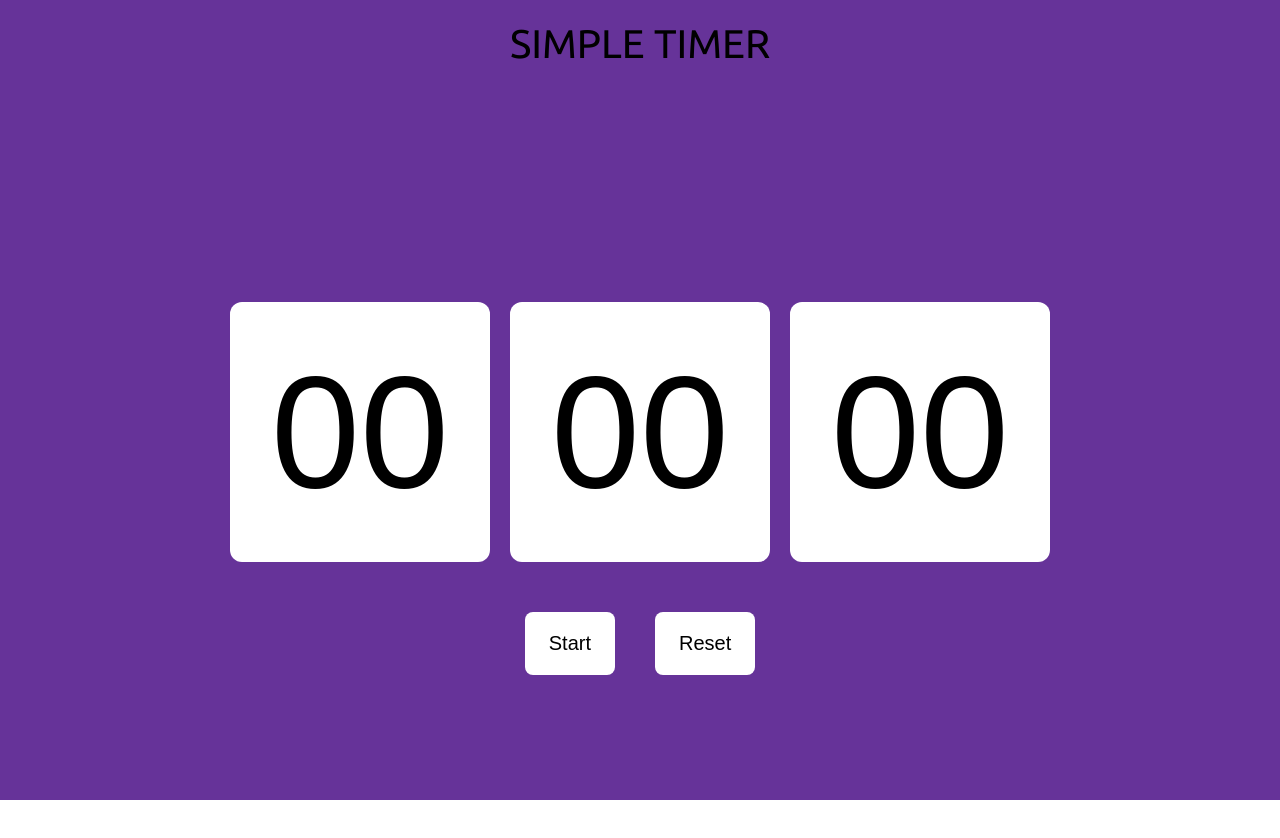
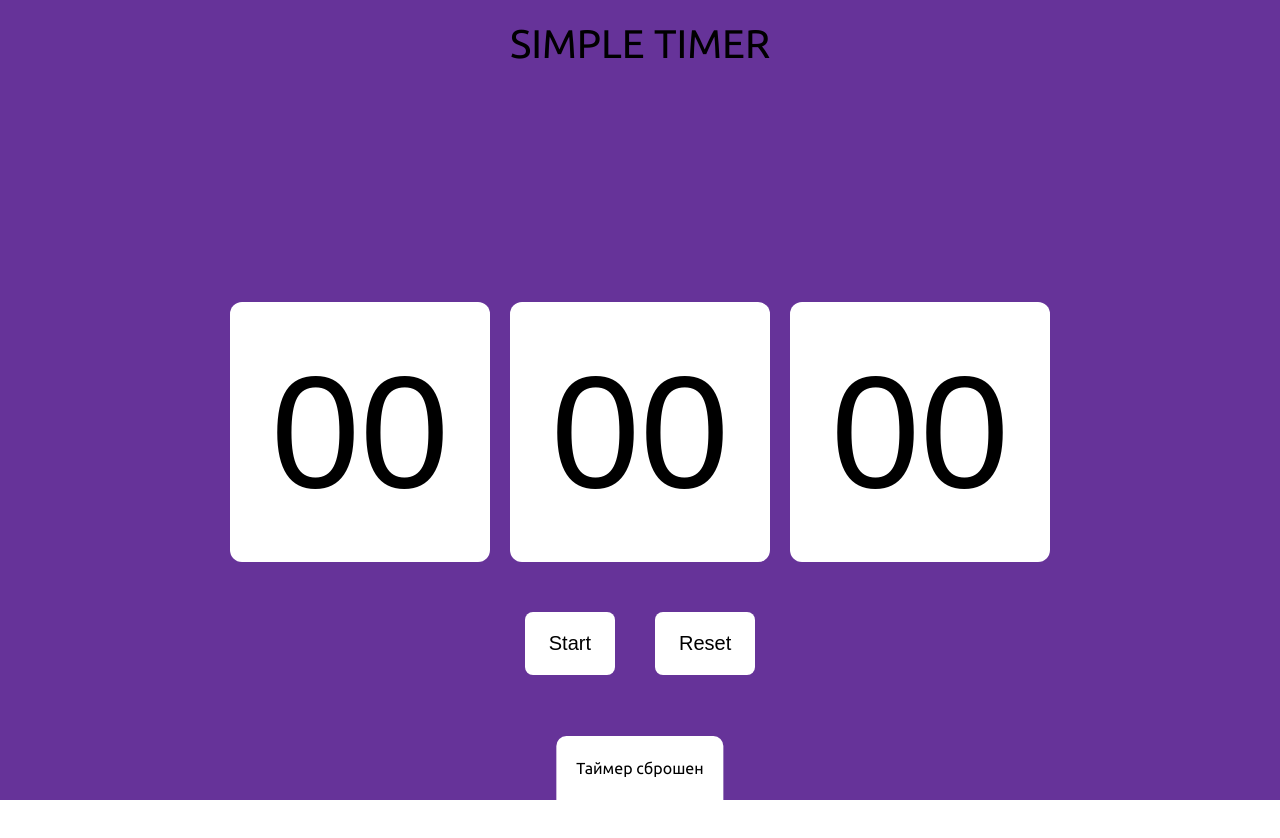
Before and after one commit to Airat-vagapov/timer-react, a React (Vite) app: page / in a window 1280 px wide. Both pictures are taken after a click on the button "Reset". Shown: the top 838 px of the page. Built offline with nearby package versions, Linux system fonts and the light colour scheme.

Commit message:
start modals

```diff
--- a/src/App.jsx
+++ b/src/App.jsx
@@ -1,16 +1,26 @@
+import { useState } from 'react';
 
 import Layer from './components/Layer'
 import Header from './components/Header'
 import Timer from './components/Timer'
+import SmallModal from './components/SmallModal'
 
 
 function App() {
+  const [timerStatus, setTimerStatus] = useState(false);
+
+  function handleChange(value) {
+    setTimerStatus(value);
+  }
 
   return (
     <>
       <Layer>
         <Header />
-        <Timer />
+        <Timer onChange={handleChange} />
+
+        <SmallModal status={timerStatus} />
+
       </Layer>
     </>
   )
--- a/src/components/Layer.jsx
+++ b/src/components/Layer.jsx
@@ -2,9 +2,11 @@ import styles from "./Layer.module.css"
 
 export default function Layer({ children }) {
     return (
-        <div className={styles.timerBody}>
-            <div className={styles.container}>
-                {children}
+        <div className={styles.wrapper}>
+            <div className={styles.timerBody}>
+                <div className={styles.container}>
+                    {children}
+                </div>
             </div>
         </div>
     )
--- a/src/components/Layer.module.css
+++ b/src/components/Layer.module.css
@@ -1,9 +1,14 @@
+.wrapper {
+    position: relative;
+}
+
 .container {
     height: 100%;
     max-width: 1340px;
     padding: 0 40px;
     margin: 0 auto;
 }
+
 .timerBody {
     background-color: rebeccapurple;
     height: 100vh;
--- /dev/null
+++ b/src/components/SmallModal.jsx
@@ -0,0 +1,34 @@
+import { useState } from 'react';
+import styles from './SmallModal.module.css';
+
+export default function SmallModal({ status }) {
+    // const [showModal, setShowModal] = useState('');
+
+    let showModal = status ? styles.active : '';
+    // status ? setShowModal(styles.active) : '';
+    console.log(showModal)
+    // if (status) {
+    // setTimeout(() => {
+    //     console.log(111)
+    //     setShowModal('')
+    //     showModal = '';
+    //     console.log(showModal)
+    // }, 2000)
+    // }
+
+    setInterval(() => {
+        console.log(showModal);
+        showModal = '';
+    }, 2000)
+
+
+    return (
+        <div className={`${styles.smallModal} ${showModal}`}>
+
+            {status === 'started' ? <p>Таймер запущен</p> : undefined}
+            {status === 'paused' ? <p>Таймер приостановлен</p> : undefined}
+            {status === 'resumed' ? <p>Таймер возобновлен</p> : undefined}
+            {status === 'stoped' ? <p>Таймер сброшен</p> : undefined}
+        </div>
+    )
+}
--- /dev/null
+++ b/src/components/SmallModal.module.css
@@ -0,0 +1,15 @@
+.smallModal {
+    position: absolute;
+    bottom: -100%;
+    left: 50%;
+    transform: translateX(-50%);
+    padding: 20px;
+    background-color: #fff;
+    border-top-left-radius: 10px;
+    border-top-right-radius: 10px;
+    transition: all 0.3s ease;
+}
+
+.active {
+    bottom: 0;
+}
--- a/src/components/Timer.jsx
+++ b/src/components/Timer.jsx
@@ -3,7 +3,7 @@ import { useRef } from 'react';
 
 import styles from './Timer.module.css';
 
-export default function Timer() {
+export default function Timer({ onChange }) {
     const [isTimerStarted, setIsTimerStarted] = useState(false);
     const [isPausedStatus, setIsPausedStatus] = useState(false);
 
@@ -37,6 +37,7 @@ export default function Timer() {
                 timerHandler(hoursInput, minutesInput, secondsInput, diffTime);
             }
         }, 1000);
+        onChange('started');
     }
 
     function pauseTimer() {
@@ -46,11 +47,15 @@ export default function Timer() {
             pauseTime.current = new Date().getTime();
             currentTime.current = pauseTime.current;
         }
+
+        onChange('paused');
     }
 
     function resumeTimer() {
         setIsPausedStatus(false)
         isPaused.current = !isPaused.current;
+
+        onChange('resumed');
     }
 
     function handleStop() {
@@ -63,8 +68,9 @@ export default function Timer() {
         startTime.current = null;
         pauseTime.current = null;
         isPaused.current = false;
+
+        onChange('stoped');
     }
-
 
     return (
         <div className={styles.timerBlock}>
```
